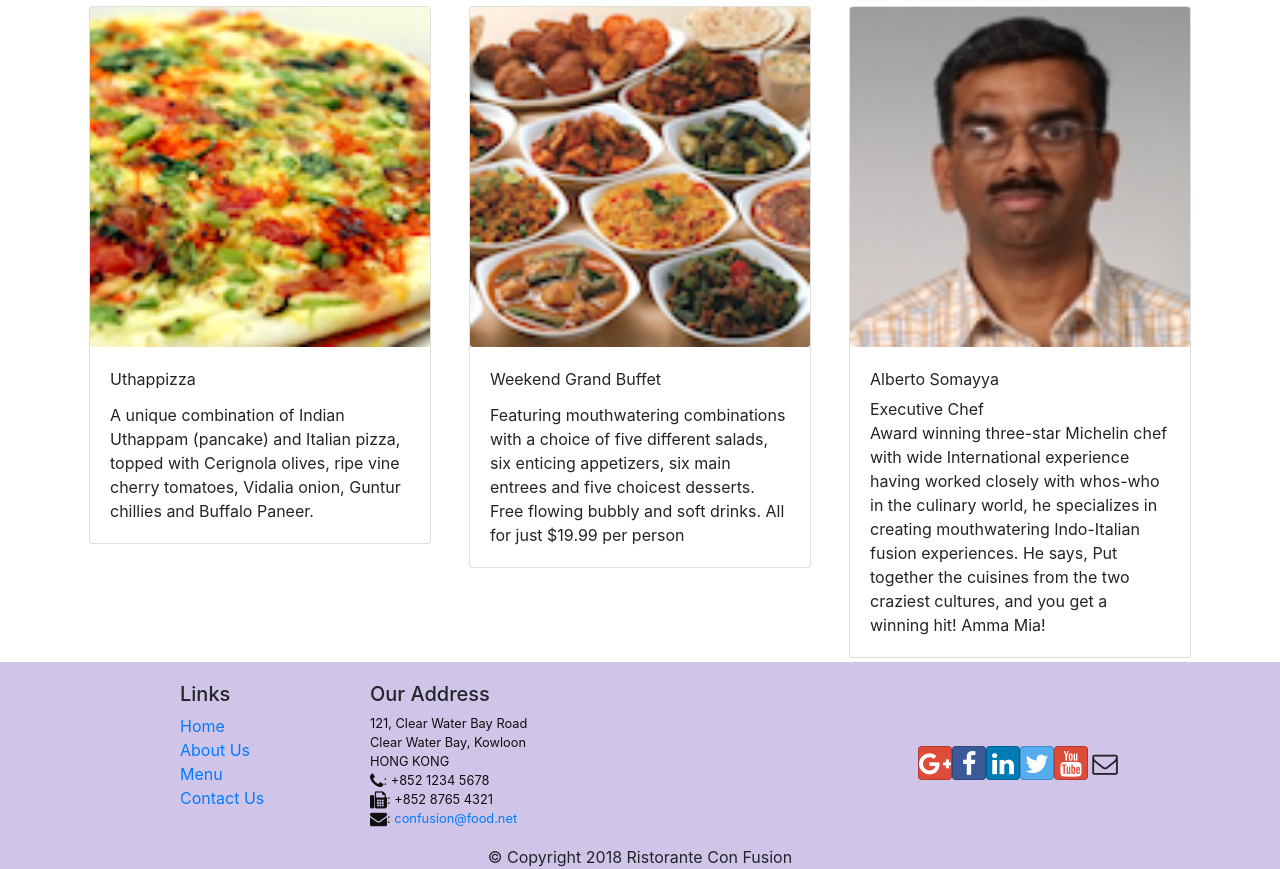
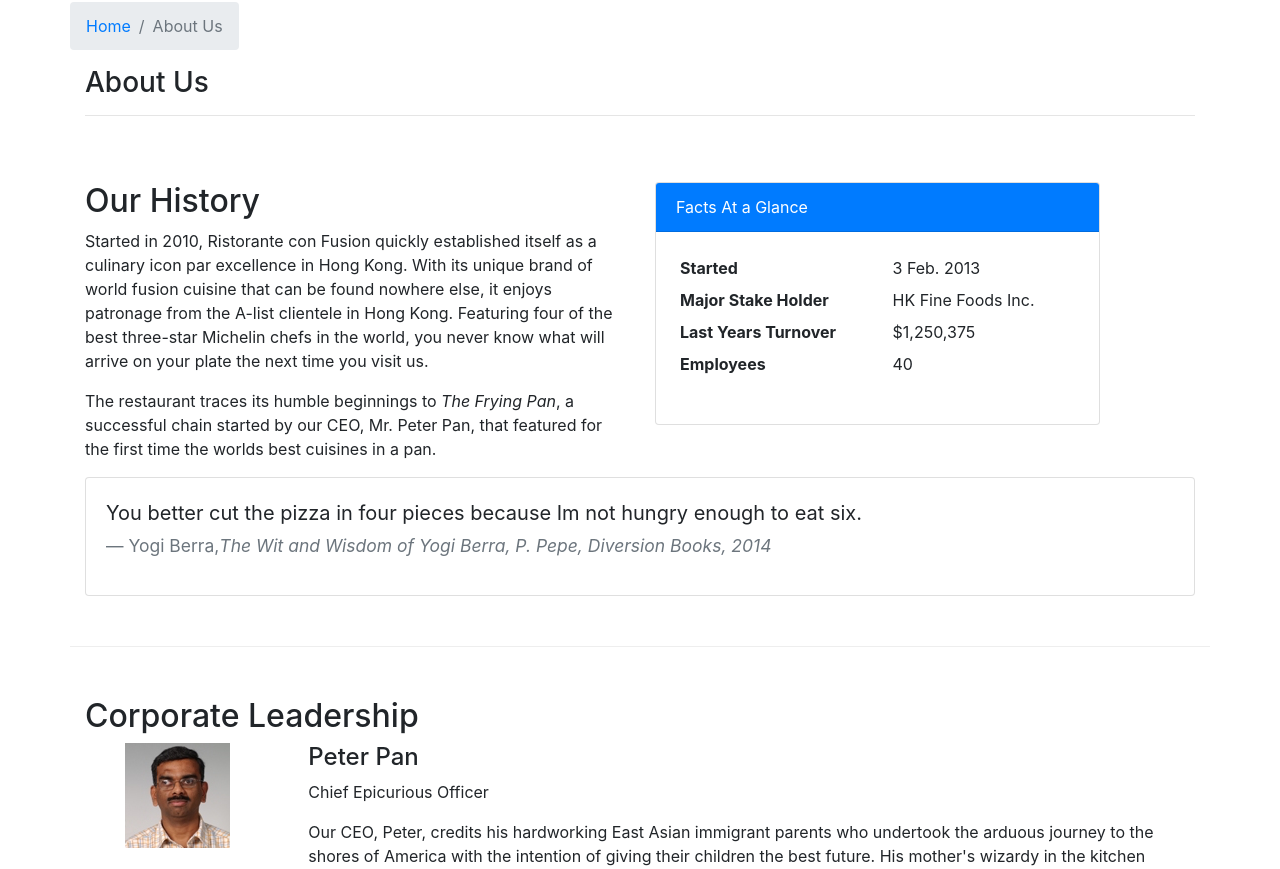
Before and after one commit to DungBuiTuan/React, a React (Create React App) app: page /aboutus in a window 1280 px wide. Before the commit this address led to /home. Shown: the part 360-1229 px from the top of the page. Built offline with nearby package versions, Linux system fonts and the light colour scheme.

Commit message:
updated LAB 5 and LAB 6

```diff
--- /dev/null
+++ b/src/components/AboutComponent.js
@@ -0,0 +1,94 @@
+import React from 'react';
+import { Breadcrumb, BreadcrumbItem, Card, CardBody, CardHeader, Media } from 'reactstrap';
+import { Link } from 'react-router-dom';
+
+
+function RenderLeader({leader}){
+    return(
+        <div key={leader.id}>
+            <Media style={{listStyle:'none'}} tag="li" className='row'>
+            <Media left middle  className="col-12 col-md-2">
+                <Media object src={leader.image} alt={leader.name}/>
+            </Media>
+            <Media body  className="col-12 col-md-10">
+            <Media heading>{leader.name}</Media>
+            <p>{leader.designation}</p>
+            <p>{leader.description}</p>
+            </Media>
+            </Media>
+        </div>
+    );
+}
+function About(props) {
+
+    const leaders = props.leaders.map((leader) => {
+        return (
+            <RenderLeader leader={leader}/>
+        );
+    });
+
+    return(
+        <div className="container">
+            <div className="row">
+                <Breadcrumb>
+                    <BreadcrumbItem><Link to="/home">Home</Link></BreadcrumbItem>
+                    <BreadcrumbItem active>About Us</BreadcrumbItem>
+                </Breadcrumb>
+                <div className="col-12">
+                    <h3>About Us</h3>
+                    <hr />
+                </div>
+            </div>
+            <div className="row row-content">
+                <div className="col-12 col-md-6">
+                    <h2>Our History</h2>
+                    <p>Started in 2010, Ristorante con Fusion quickly established itself as a culinary icon par excellence in Hong Kong. With its unique brand of world fusion cuisine that can be found nowhere else, it enjoys patronage from the A-list clientele in Hong Kong.  Featuring four of the best three-star Michelin chefs in the world, you never know what will arrive on your plate the next time you visit us.</p>
+                    <p>The restaurant traces its humble beginnings to <em>The Frying Pan</em>, a successful chain started by our CEO, Mr. Peter Pan, that featured for the first time the worlds best cuisines in a pan.</p>
+                </div>
+                <div className="col-12 col-md-5">
+                    <Card>
+                        <CardHeader className="bg-primary text-white">Facts At a Glance</CardHeader>
+                        <CardBody>
+                            <dl className="row p-1">
+                                <dt className="col-6">Started</dt>
+                                <dd className="col-6">3 Feb. 2013</dd>
+                                <dt className="col-6">Major Stake Holder</dt>
+                                <dd className="col-6">HK Fine Foods Inc.</dd>
+                                <dt className="col-6">Last Years Turnover</dt>
+                                <dd className="col-6">$1,250,375</dd>
+                                <dt className="col-6">Employees</dt>
+                                <dd className="col-6">40</dd>
+                            </dl>
+                        </CardBody>
+                    </Card>
+                </div>
+                <div className="col-12">
+                    <Card>
+                        <CardBody className="bg-faded">
+                            <blockquote className="blockquote">
+                                <p className="mb-0">You better cut the pizza in four pieces because
+                                    Im not hungry enough to eat six.</p>
+                                <footer className="blockquote-footer" style={{marginTop:'5px'}}>Yogi Berra,
+                                <cite title="Source Title">The Wit and Wisdom of Yogi Berra,
+                                    P. Pepe, Diversion Books, 2014</cite>
+                                </footer>
+                            </blockquote>
+                        </CardBody>
+                    </Card>
+                </div>
+            </div>
+            <div className="row row-content">
+                <div className="col-12">
+                    <h2>Corporate Leadership</h2>
+                </div>
+                <div className="col-12">
+                    <Media list>
+                        {leaders}
+                    </Media>
+                </div>
+            </div>
+        </div>
+    );
+}
+
+export default About;
--- a/src/components/DishdetailComponent.js
+++ b/src/components/DishdetailComponent.js
@@ -12,7 +12,7 @@
             <Card>
                 <CardImg width="100%" src={dish.image} alt={dish.name} />
                 <CardText >
-                    <CardTitle>{dish.name}</CardTitle>
+                    <CardTitle style={{fontWeight: 'bold'}}>{dish.name}</CardTitle>
                     <CardBody>{dish.description}</CardBody>
                 </CardText>
             </Card>
@@ -28,8 +28,9 @@
     if (comments != null) {
         const comment = comments.map((comment) => {
             return (
+                <div className='container'>
                 <div key={comment.id}>
-                    <li key={comment.id}>
+                <li style={{listStyle:'none'}} key={comment.id}>
                     <p>{comment.comment}</p>
                     <p>-- {comment.author},
                         &nbsp;
@@ -42,6 +43,7 @@
                             (new Date(Date.parse(comment.date)))}
                     </p>
                 </li>
+            </div>
                 </div>
             );
         });
--- a/src/components/MainComponent.js
+++ b/src/components/MainComponent.js
@@ -6,6 +6,7 @@
 import Footer from './FooterComponent';
 import Home from './HomeComponent';
 import Contact from './ContactComponent';
+import About from './AboutComponent';
 import { COMMENTS } from '../shared/comments';
 import { PROMOTIONS } from '../shared/promotions';
 import { LEADERS } from '../shared/leaders';
@@ -60,6 +61,7 @@
               <Route exact path='/menu' component={() => <Menu dishes={this.state.dishes} />} />
               <Route exact path='/contactus' component={Contact} />
               <Route path='/menu/:dishId' component={DishWithId} />
+              <Route exact path="/aboutus" component={() => <About leaders={this.state.leaders} />} />
               <Redirect to="/home" />
           </Switch>
 
@@ -69,6 +71,8 @@
     );
   }
 }
+
+              // <Route exact path='/aboutus' component={About} />
         // <Menu dishes={this.state.dishes} onClick={(dishId) => this.onDishSelect(dishId)} /> in front of d
 
 export default Main;
--- a/src/components/MenuComponent.js
+++ b/src/components/MenuComponent.js
@@ -21,7 +21,7 @@
 
         const menu = props.dishes.map((dish) => {
             return (
-                <div className="col-12 col-md-3"  key={dish.id}>
+                <div className="col-12 col-md-6"  key={dish.id}>
                     <RenderMenuItem dish={dish} onClick={props.onClick} />
                 </div>
             );
@@ -47,66 +47,4 @@
 
     }
 
-    // class Menu extends Component {
-
-    //     constructor(props) {
-    //         super(props);
-
-    //         this.state = {
-    //             selectedDish: null
-    //         }
-    //     }
-
-    //     onDishSelect(dish) {
-    //         this.setState({ selectedDish: dish});
-    //     }
-
-    //     renderDish(dish) {
-    //         if (dish != null)
-    //             return(
-    //                 <Card>
-    //                     <CardImg top src={dish.image} alt={dish.name} />
-    //                     <CardBody>
-    //                       <CardTitle>{dish.name}</CardTitle>
-    //                       <CardText>{dish.description}</CardText>
-    //                     </CardBody>
-    //                 </Card>
-    //             );
-    //         else
-    //             return(
-    //                 <div></div>
-    //             );
-    //     }
-
-    //     render() {
-    //         const menu = this.props.dishes.map((dish) => {
-    //             return (
-    //               <div  className="col-12 col-md-5 m-1">
-    //                 <Card key={dish.id}
-    //                   onClick={() => this.onDishSelect(dish)}>
-    //                   <CardImg width="100%" src={dish.image} alt={dish.name} />
-    //                   <CardImgOverlay>
-    //                       <CardTitle>{dish.name}</CardTitle>
-    //                   </CardImgOverlay>
-    //                 </Card>
-    //               </div>
-    //             );
-    //         });
-
-    //         return (
-    //             <div className="container">
-    //                 <div className="row">
-    //                     {menu}
-    //                 </div>
-    //                 <div className="row">
-    //                   <div  className="col-12 col-md-5 m-1">
-    //                     {this.renderDish(this.state.selectedDish)}
-    //                   </div>
-    //                 </div>
-    //             </div>
-    //         );
-    //     }
-    // }
-
-
 export default Menu;
```
Lines whose indentation alone changed are shown as unchanged.
